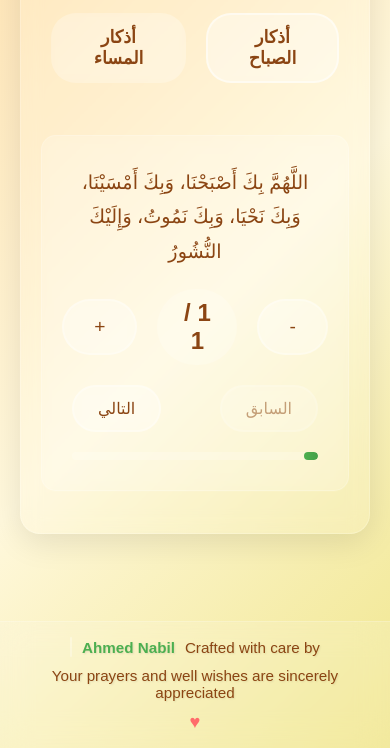
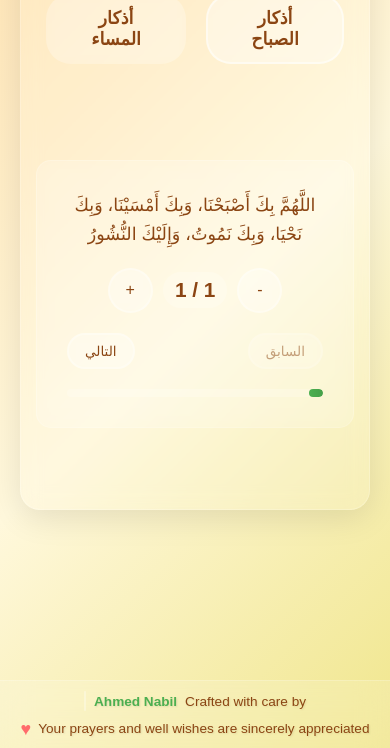
Before and after one commit to ELZAYDA/-, a plain HTML site: page index.html in a window 390 px wide. Shown: the part 96-844 px from the top of the page. Drawn offline with Linux system fonts and the light colour scheme.

Commit message:
Update index.html

```diff
--- a/index.html
+++ b/index.html
@@ -122,6 +122,7 @@
             align-items: center;
             gap: 20px;
             margin-bottom: 20px;
+            flex-wrap: wrap;
         }
 
         .counter-display {
@@ -131,6 +132,7 @@
             background: rgba(255, 255, 255, 0.2);
             border-radius: 50px;
             min-width: 80px;
+            text-align: center;
         }
 
         .counter-button {
@@ -143,6 +145,11 @@
             transition: all 0.3s ease;
             backdrop-filter: blur(5px);
             border: 2px solid rgba(255, 255, 255, 0.3);
+            min-width: 60px;
+            min-height: 60px;
+            display: flex;
+            align-items: center;
+            justify-content: center;
         }
 
         .counter-button:hover {
@@ -252,6 +259,10 @@
             animation: heartbeat 2s infinite;
         }
 
+        @keyframes heartbeat {
+            0%, 100% { transform: scale(1); }
+            50% { transform: scale(1.1); }
+        }
 
         @media (max-width: 768px) {
             .container {
@@ -266,8 +277,83 @@
                 font-size: 1.2em;
             }
 
+            .counter-container {
+                gap: 15px;
+                margin-bottom: 15px;
+            }
+
             .counter-display {
                 font-size: 1.5em;
+                padding: 8px 16px;
+                min-width: 70px;
+            }
+
+            .counter-button {
+                padding: 12px 20px;
+                font-size: 1.1em;
+                min-width: 50px;
+                min-height: 50px;
+            }
+
+            .navigation {
+                gap: 10px;
+            }
+
+            .nav-button {
+                padding: 10px 20px;
+                font-size: 0.9em;
+            }
+        }
+
+        @media (max-width: 480px) {
+            .container {
+                padding: 15px;
+            }
+
+            h1 {
+                font-size: 1.8em;
+                margin-bottom: 20px;
+            }
+
+            .dhikr-text {
+                font-size: 1.1em;
+                line-height: 1.6;
+            }
+
+            .counter-container {
+                gap: 10px;
+                margin-bottom: 15px;
+            }
+
+            .counter-display {
+                font-size: 1.3em;
+                padding: 6px 12px;
+                min-width: 60px;
+            }
+
+            .counter-button {
+                padding: 10px 16px;
+                font-size: 1em;
+                min-width: 45px;
+                min-height: 45px;
+            }
+
+            .navigation {
+                gap: 8px;
+            }
+
+            .nav-button {
+                padding: 8px 16px;
+                font-size: 0.85em;
+            }
+
+            .footer {
+                padding: 10px 15px;
+            }
+
+            .footer-content {
+                font-size: 0.85em;
+                gap: 8px;
             }
         }
     </style>
```
